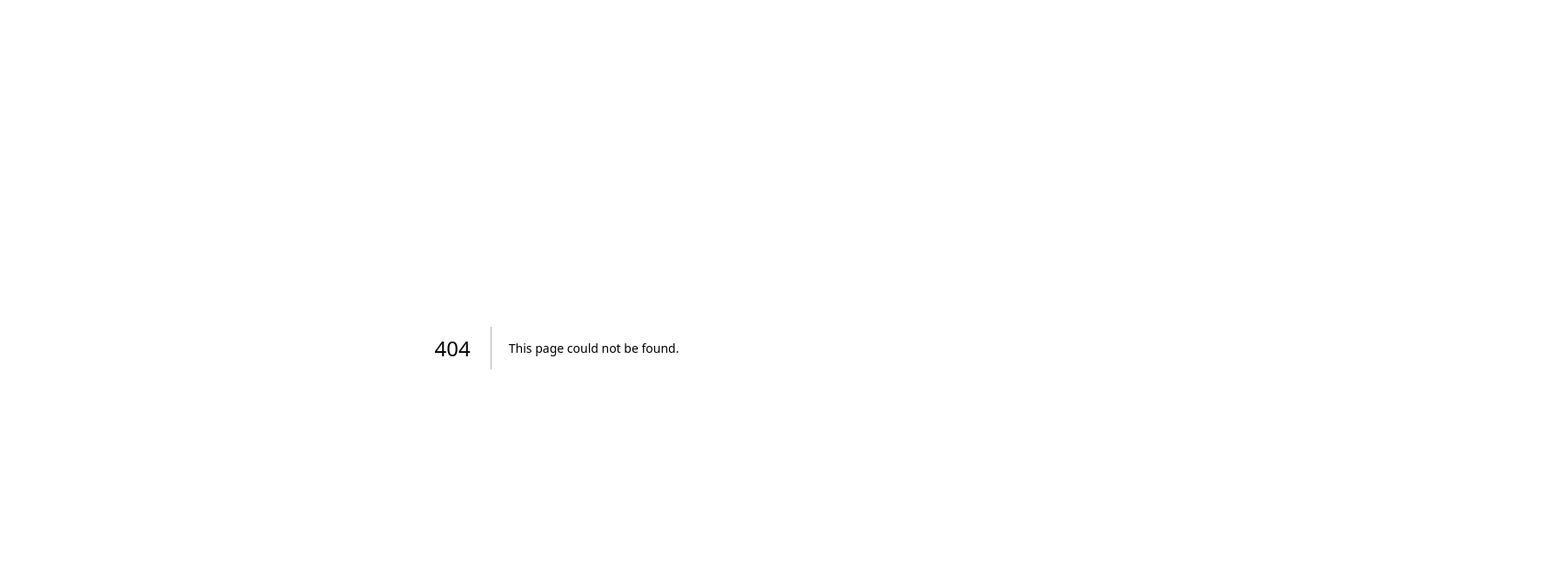
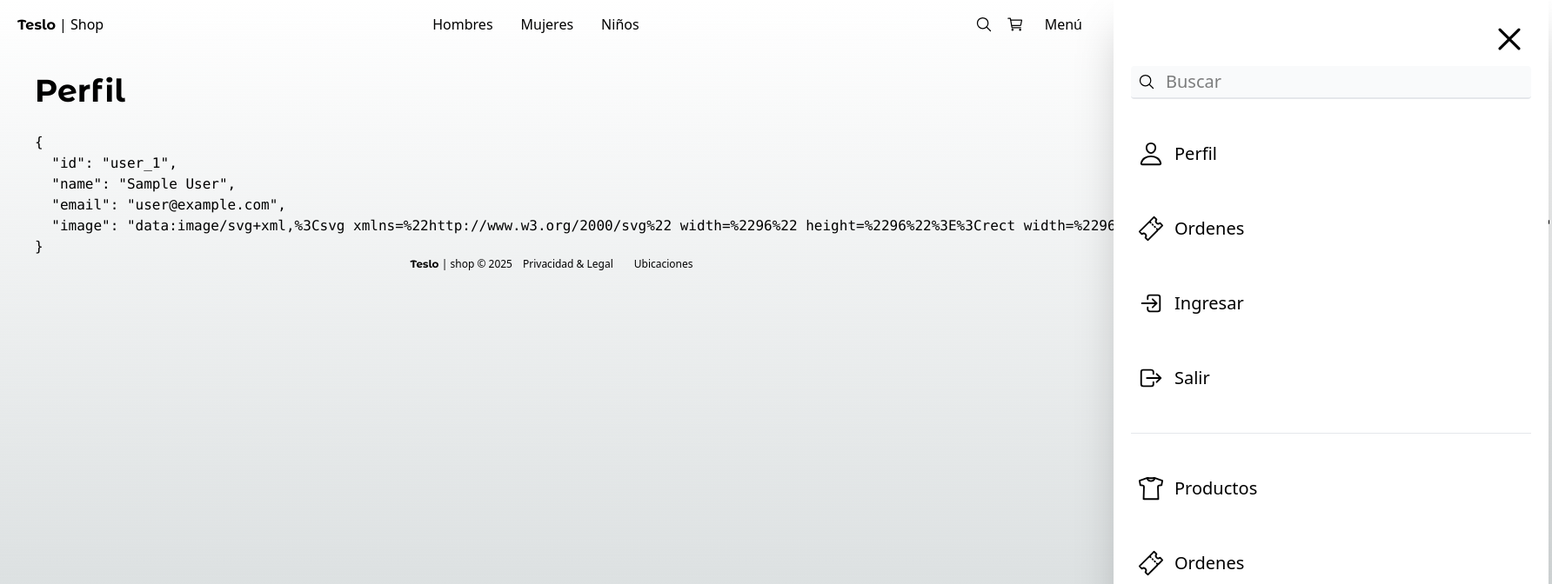
Before and after one commit to juanovni/nextjs-prisma-shop, a Next.js app: page /profile in a window 1280 px wide. Before the commit this address had no page. Shown: the top 672 px of the page at 87% size, 1784 px wide, since content can reach past the window. Built offline with nearby package versions, Linux system fonts and the light colour scheme; no server answers; sample sign-in values are in the browser's storage.

Commit message:
Validated layout with session the auth.config

```diff
--- /dev/null
+++ b/src/app/(shop)/profile/page.tsx
@@ -0,0 +1,20 @@
+import { auth } from "@/auth.config";
+import { Title } from "@/components";
+import { redirect } from "next/navigation";
+
+export default async function ProfilePage() {
+  const session = await auth();
+
+  if (!session?.user) {
+    // redirect('/auth/login?returnTo=/perfil');
+    redirect("/");
+  }
+
+  return (
+    <div>
+      <Title title="Perfil" />
+
+      <pre>{JSON.stringify(session.user, null, 2)}</pre>
+    </div>
+  );
+}
--- a/src/app/auth/layout.tsx
+++ b/src/app/auth/layout.tsx
@@ -1,7 +1,16 @@
+import { auth } from "@/auth.config";
+import { redirect } from "next/navigation";
 
-export default function ShopLayout({ children }: {
+export default async function ShopLayout({ children }: {
   children: React.ReactNode;
 }) {
+
+  const session = await auth();
+
+  if (session?.user) {
+    redirect('/');
+  }
+
   return (
     <main className="flex justify-center">
       <div className="w-full sm:w-[350px] px-10">
--- a/src/components/ui/sidebar/Sidebar.tsx
+++ b/src/components/ui/sidebar/Sidebar.tsx
@@ -68,7 +68,8 @@ export const Sidebar = () => {
         {/* Menú */}
 
         <Link
-          href="/"
+          href="/profile"
+          onClick={() => closeMenu()}
           className="flex items-center mt-10 p-2 hover:bg-gray-100 rounded transition-all"
         >
           <IoPersonOutline size={30} />
```
